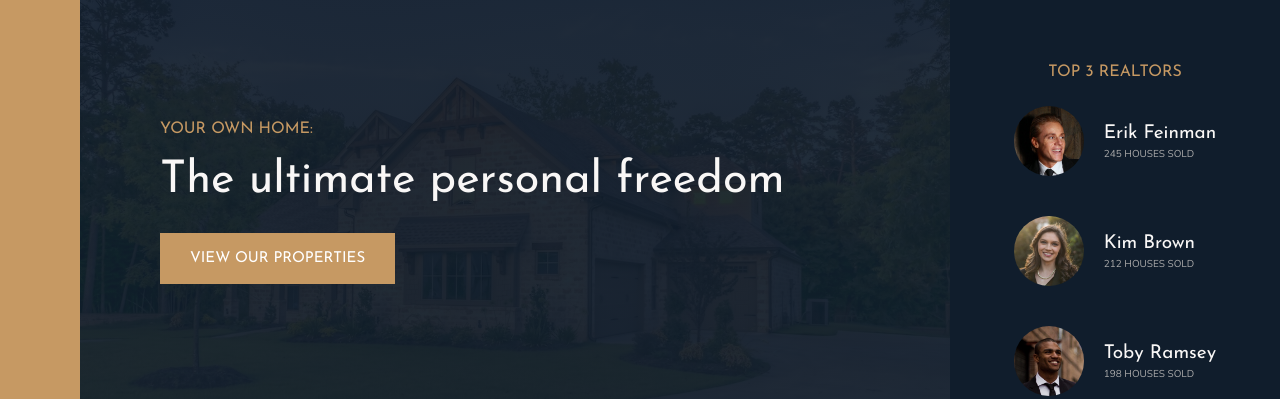
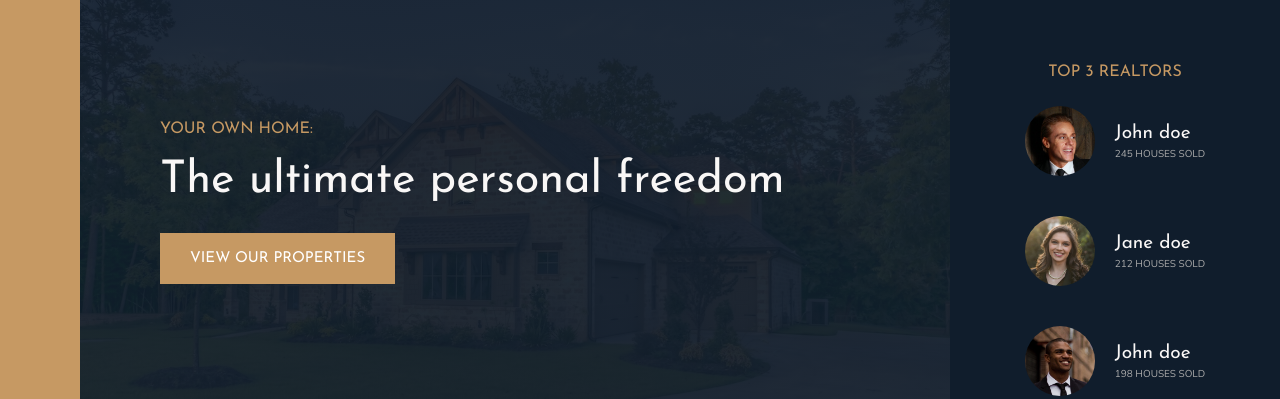
Before and after one commit to vatsla16/realtor-sample-challenge, a website: page realtor/index.html in a window 1280 px wide. Shown: the part 92-491 px from the top of the page. Drawn offline with nearby package versions, Linux system fonts and the light colour scheme.

Commit message:
realtor commit 2

```diff
--- a/realtor/index.html
+++ b/realtor/index.html
@@ -35,19 +35,19 @@
             <div class="realtors__list">
                 <img src="img/realtor-1.jpeg" alt="Realtor 1" class="realtors__img">
                 <div class="realtors__details">
-                    <h4 class="heading-4 heading-4--light">Erik Feinman</h4>
+                    <h4 class="heading-4 heading-4--light">John doe</h4>
                     <p class="realtors__sold">245 houses sold</p>
                 </div>
 
                 <img src="img/realtor-2.jpeg" alt="Realtor 2" class="realtors__img">
                 <div class="realtors__details">
-                    <h4 class="heading-4 heading-4--light">Kim Brown</h4>
+                    <h4 class="heading-4 heading-4--light">Jane doe</h4>
                     <p class="realtors__sold">212 houses sold</p>
                 </div>
 
                 <img src="img/realtor-3.jpeg" alt="Realtor 3" class="realtors__img">
                 <div class="realtors__details">
-                    <h4 class="heading-4 heading-4--light">Toby Ramsey</h4>
+                    <h4 class="heading-4 heading-4--light">John doe</h4>
                     <p class="realtors__sold">198 houses sold</p>
                 </div>
             </div>
@@ -347,7 +347,9 @@
                     <li class="nav__item"><a href="#" class="nav__link">Submit your property</a></li>
                     <li class="nav__item"><a href="#" class="nav__link">Come work with us!</a></li>
             </ul>
-
+            <p class="copyright">
+                &copy; Copyright 2017 by Jonas Schmedtmann. Feel free to use this project for your own purposes. This does NOT apply if you plan to produce your own course or tutorials based on this project.
+            </p>
         </footer>
     </body>
 </html>
```
